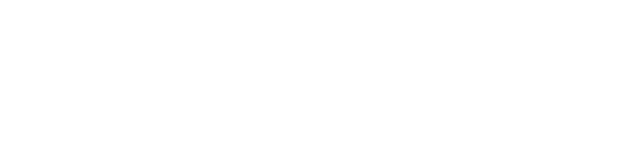
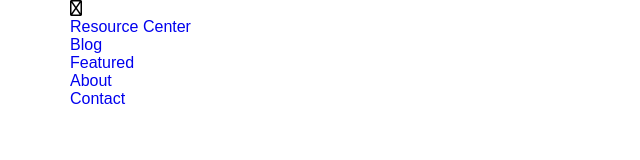
Before and after one commit to shomurodovferuz/Resourse, a plain HTML site: page index.html in a window 1280 px wide. Shown: the whole page, without its empty margins (0-640 px from the left). Drawn offline with Linux system fonts and the light colour scheme.

Commit message:
+container

```diff
--- a/css/staly.css
+++ b/css/staly.css
@@ -10,3 +10,10 @@ a{
 img{
     width: 100%;
 }
+body{
+    font-family: sans-serif;
+}
+.container{
+    width: 1140px;
+    margin: 0 auto;
+}
--- a/index.html
+++ b/index.html
@@ -1,12 +1,46 @@
 <!DOCTYPE html>
 <html lang="en">
+
 <head>
     <meta charset="UTF-8">
     <meta http-equiv="X-UA-Compatible" content="IE=edge">
     <meta name="viewport" content="width=device-width, initial-scale=1.0">
     <title>Document</title>
+    <link rel="stylesheet" href="https://cdnjs.cloudflare.com/ajax/libs/font-awesome/6.2.1/css/all.min.css"
+        integrity="sha512-MV7K8+y+gLIBoVD59lQIYicR65iaqukzvf/nwasF0nqhPay5w/9lJmVM2hMDcnK1OnMGCdVK+iQrJ7lzPJQd1w=="
+        crossorigin="anonymous" referrerpolicy="no-referrer" />
+    <link rel="stylesheet" href="./css/staly.css">
 </head>
+
 <body>
+    <header>
+        <nav class="navbar">
+            <div class="container">
+                <i class="fa-regular fa-house"></i>
+                <ul class="nav_list">
+                    <li class="nav_item">
+                        <a href="#">Resource Center</a>
+                    </li>
 
+                    <li class="nav_item">
+                        <a href="#">Blog</a>
+                    </li>
+
+                    <li class="nav_item">
+                        <a href="#">Featured</a>
+                    </li>
+
+                    <li class="nav_item">
+                        <a href="#">About</a>
+                    </li>
+
+                    <li class="nav_item">
+                        <a href="#">Contact</a>
+                    </li>
+                </ul>
+            </div>
+        </nav>
+    </header>
 </body>
+
 </html>
```
Also changed, not shown: img/IMAGE (53).png (added), img/IMAGE (54).png (added), img/IMAGE (55).png (added), img/IMAGE (56).png (added), img/Vector (1).png (added).
